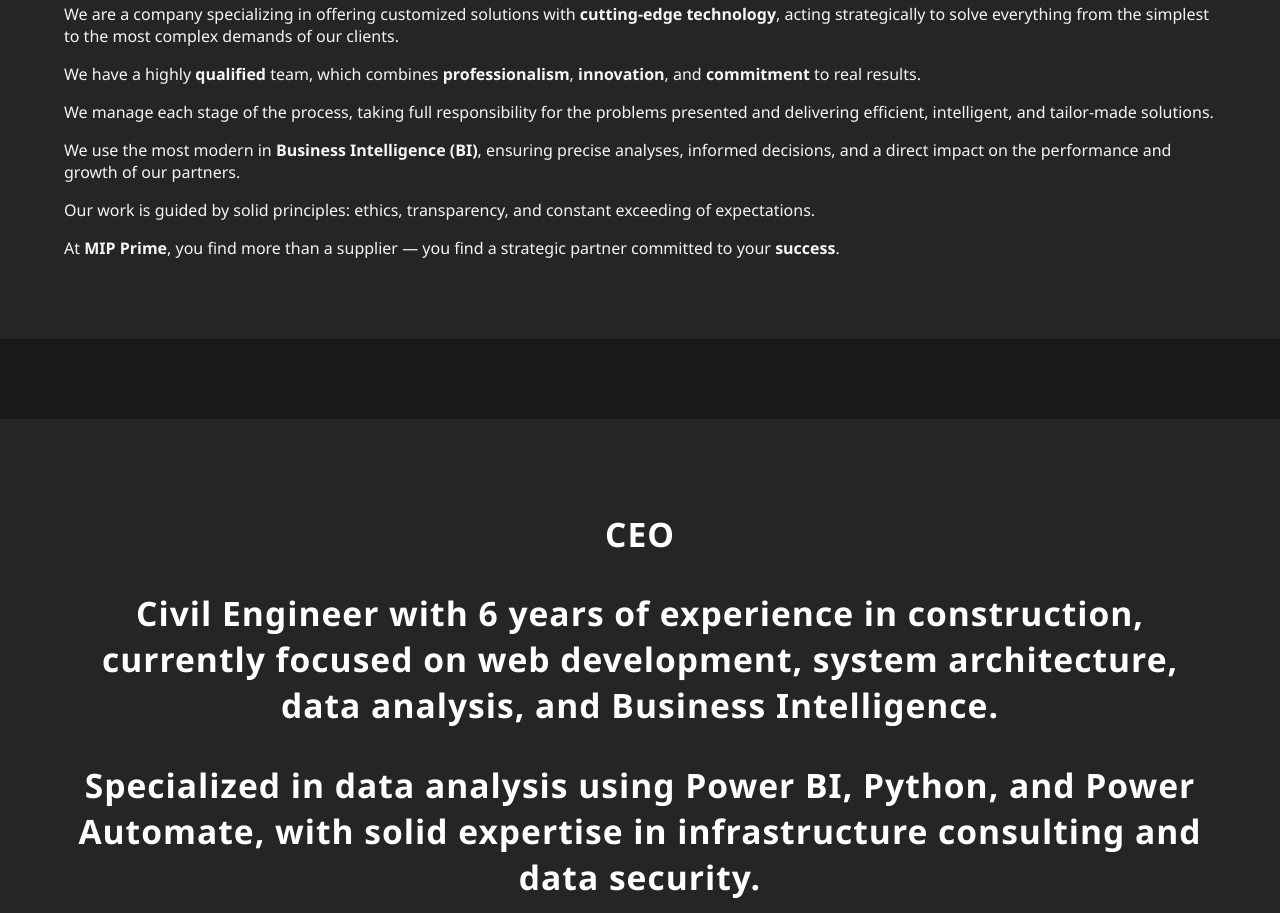
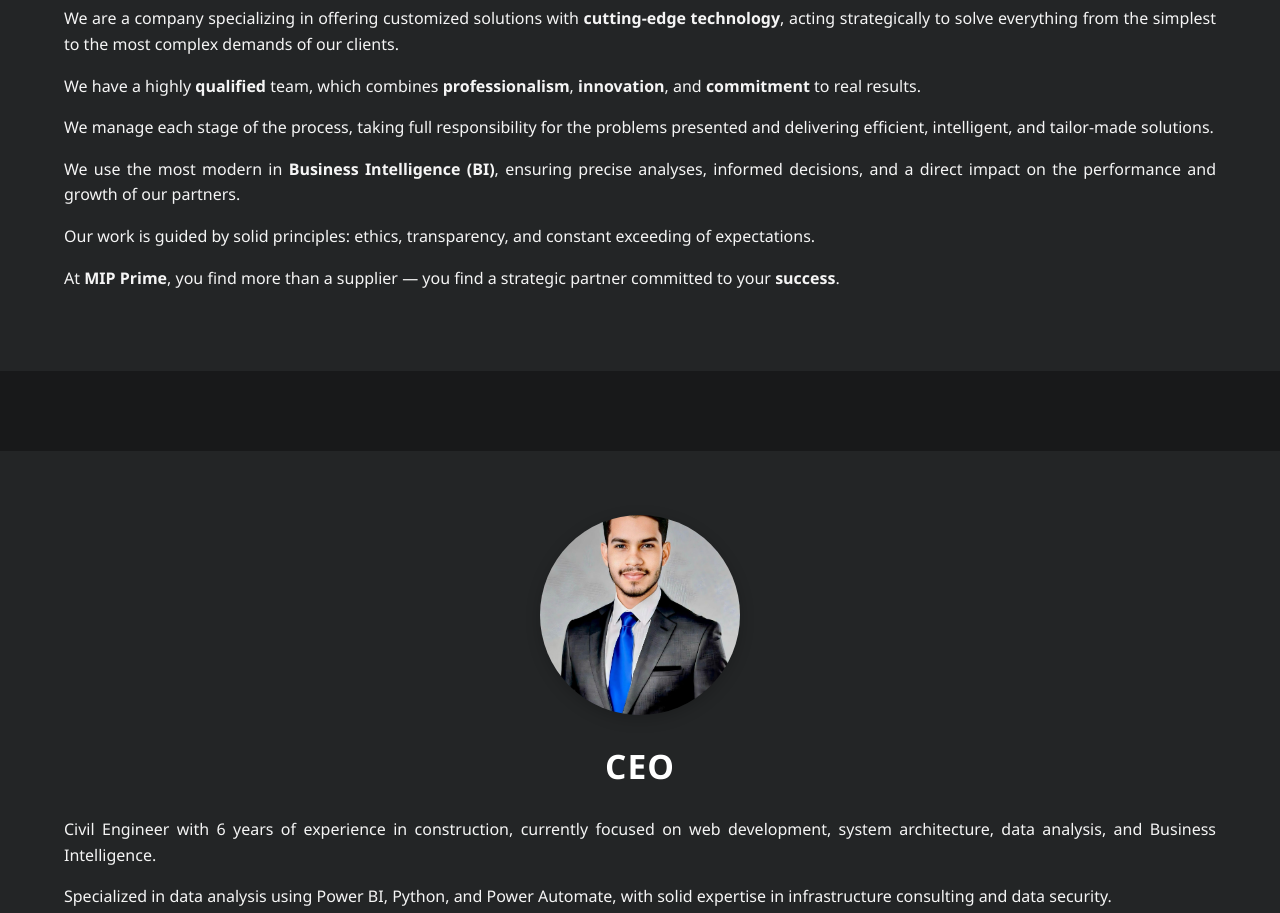
Before and after one commit to Paulo-Jr-OFC/site-mip-prime, a plain HTML site: page sobre.html in a window 1280 px wide. Shown: the part 281-1194 px from the top of the page. Drawn offline with Linux system fonts and the light colour scheme.

Commit message:
video para imagem
mudanca de video de background para imagem.
Correcao da imagem do CEO

```diff
--- a/sobre.html
+++ b/sobre.html
@@ -39,9 +39,12 @@
         </section>
     </main>
     <main>
-        <section id="sobre" class="section section-light">
+        <section id="ceo-info" class="section section-light">
             <div class="container">
-                <h2> <strong> CEO</strong/h2>
+                <div style="text-align: center;">
+                    <a href="index.html"><img src="images/ceo.jpeg" class="ceo"></a>
+                </div>
+                <h2>CEO</h2>
                 <p> Civil Engineer with 6 years of experience in construction, currently focused on web development, system architecture, data analysis, and Business Intelligence.</p>
                 <p> Specialized in data analysis using Power BI, Python, and Power Automate, with solid expertise in infrastructure consulting and data security.</p>
 
--- a/style.css
+++ b/style.css
@@ -251,6 +251,18 @@ main {
     font-size: 0.98rem;
     color: #bbb;
     font-style: italic;
+}
+
+.ceo {
+    display: block;
+    margin: 0 auto;
+    max-width: 100%;
+    height: auto;
+    border-radius: 50%; /* Adiciona borda arredondada se desejar */
+    width: 200px; /* Define um tamanho fixo, ajuste conforme necessário */
+    height: 200px;
+    object-fit: cover; /* Garante que a imagem preencha o círculo sem distorção */
+    box-shadow: 0 4px 15px rgba(0,0,0,0.2);
 }
 
 /* Formulário de contato */
@@ -596,3 +608,9 @@ button:hover {
 .menu-toggle {
   display: none;
 }
+.section p {
+    text-align: justify;
+    line-height: 1.6;
+    margin-bottom: 16px;
+}
+/* Seção de Trabalhos Realizados */
```
Also changed, not shown: index.html (+2 -2 lines).
